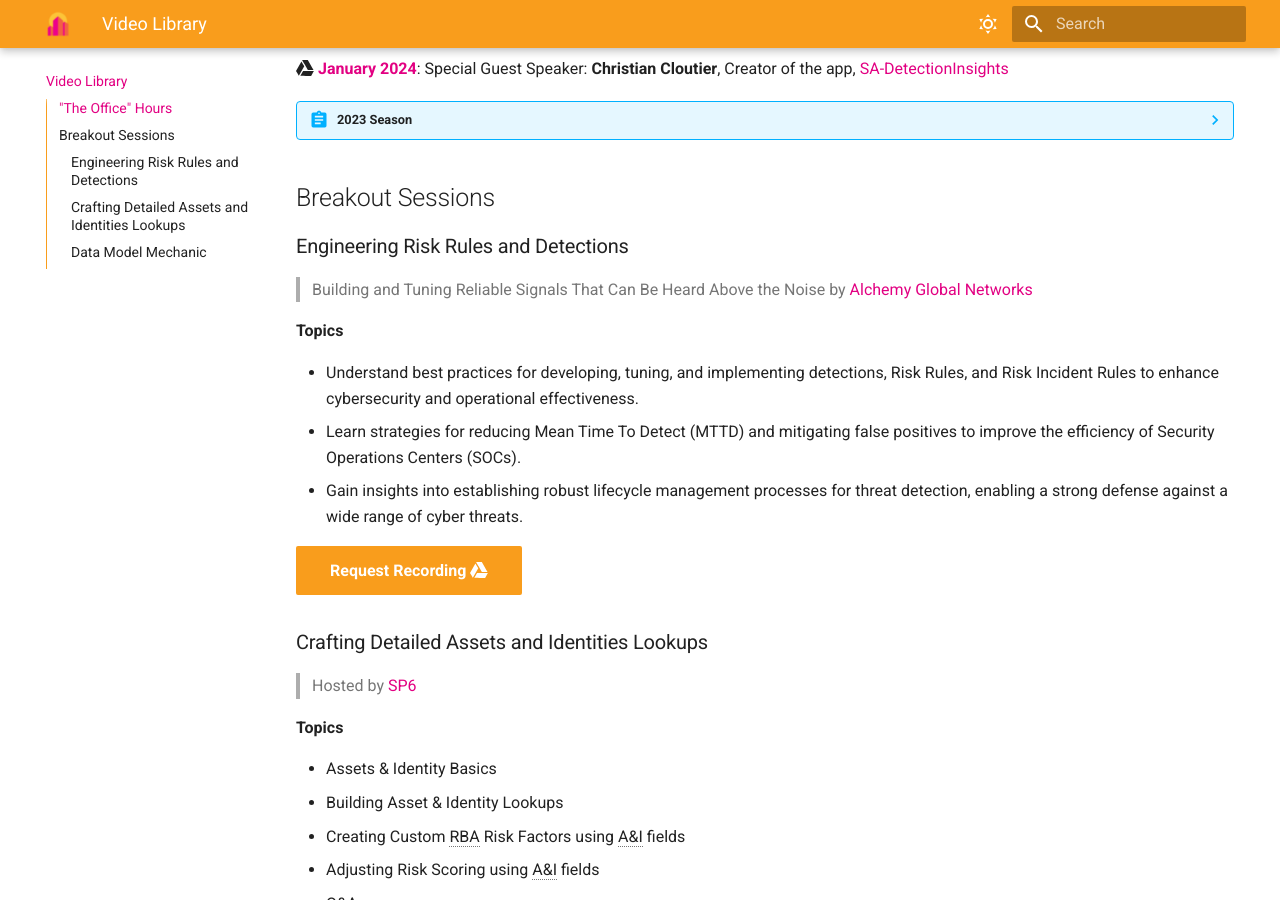
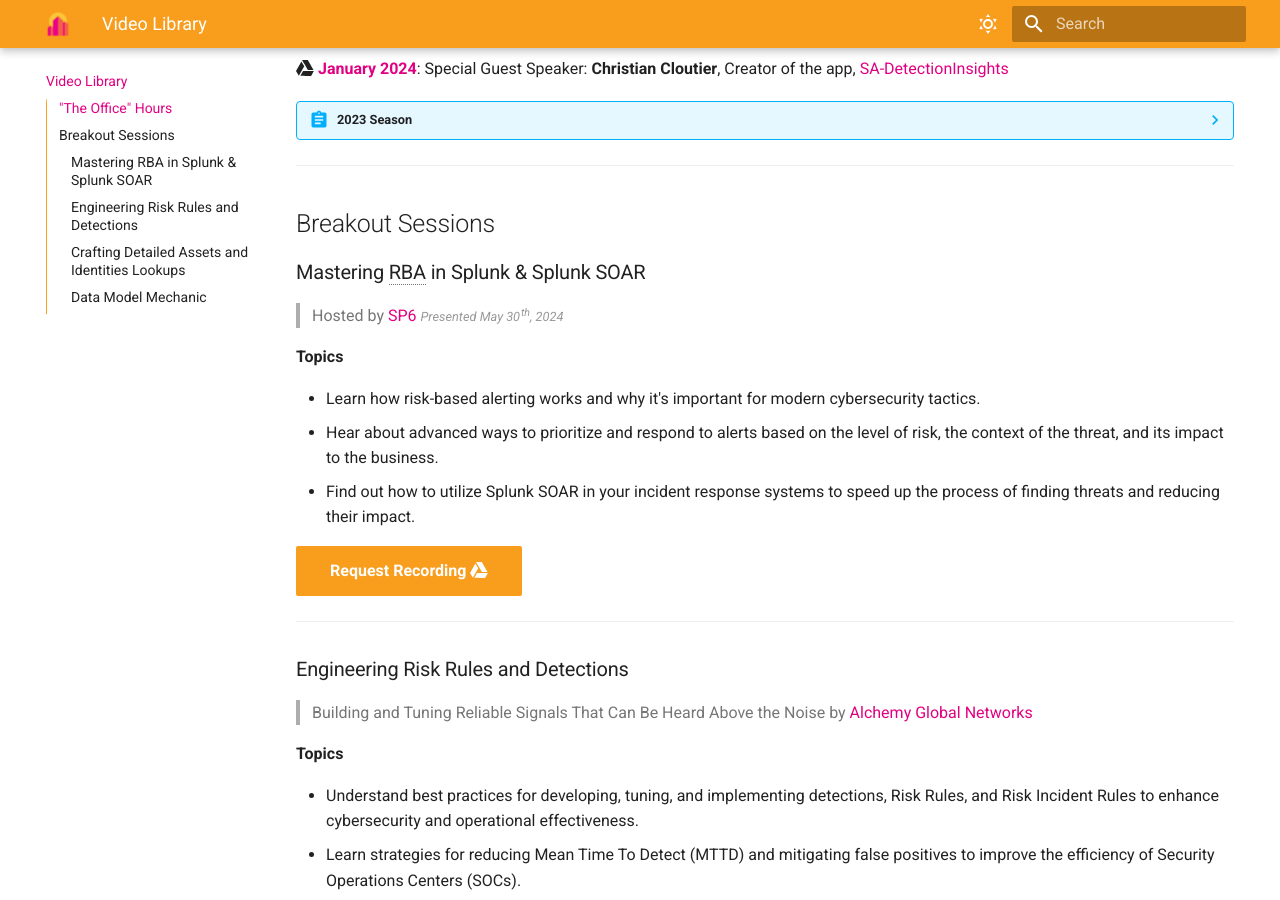
Before and after one commit to rba-community/rba-community, an MkDocs documentation site: the page built from docs/library/index.md, in a window 1280 px wide and 900 px high, scrolled down 586 px. Built offline with MkDocs 1.6.1 and Material for MkDocs 9.7.7, drawn with Linux system fonts in a browser that asks for light colours.

Commit message:
added breakout session by sp6
Signed-off-by: Zach Christensen <23529374+ZachChristensen28@users.noreply.github.com>

```diff
--- a/docs/library/index.md
+++ b/docs/library/index.md
@@ -36,7 +36,23 @@
 
     :simple-googledrive: **January 2023** [S02E01: New Year, New Risk](https://drive.google.com/file/d/1EQd3_q39E0cI9KH1QU1F_7MOLqtZmYgC/view){ target="blank" }
 
+---
+
 ## Breakout Sessions
+
+### Mastering RBA in Splunk & Splunk SOAR
+
+> Hosted by [SP6](https://www.sp6.io){ target="blank" } <small>_Presented May 30th, 2024_</small>
+
+**Topics**
+
+- Learn how risk-based alerting works and why it's important for modern cybersecurity tactics.
+- Hear about advanced ways to prioritize and respond to alerts based on the level of risk, the context of the threat, and its impact to the business.
+- Find out how to utilize Splunk SOAR in your incident response systems to speed up the process of finding threats and reducing their impact.
+
+[Request Recording :simple-googledrive:](https://forms.gle/S392kyJf6e3Szwjw6){ .md-button .md-button--primary target="_blank" }
+
+---
 
 ### Engineering Risk Rules and Detections
 
@@ -49,6 +65,8 @@
 - Gain insights into establishing robust lifecycle management processes for threat detection, enabling a strong defense against a wide range of cyber threats.
 
 [Request Recording :simple-googledrive:](https://forms.gle/ayekn4fGtSUmoTxk9){ .md-button .md-button--primary target="_blank" }
+
+---
 
 ### Crafting Detailed Assets and Identities Lookups
 
@@ -64,6 +82,7 @@
 
 [Request Recording :simple-googledrive:](https://forms.gle/ySCMRj3X6ZGXKkas9 "Crafting Detailed Assets and Identities Lookups Recording"){ .md-button .md-button--primary target="_blank" }
 
+---
 
 ### Data Model Mechanic
 
```
